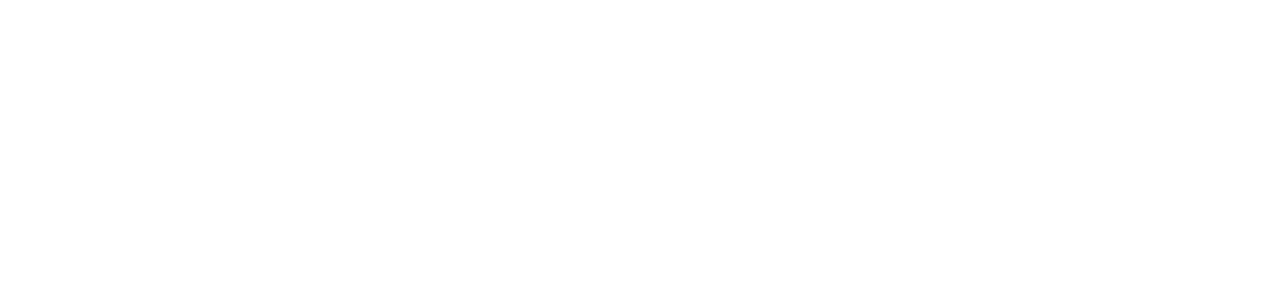
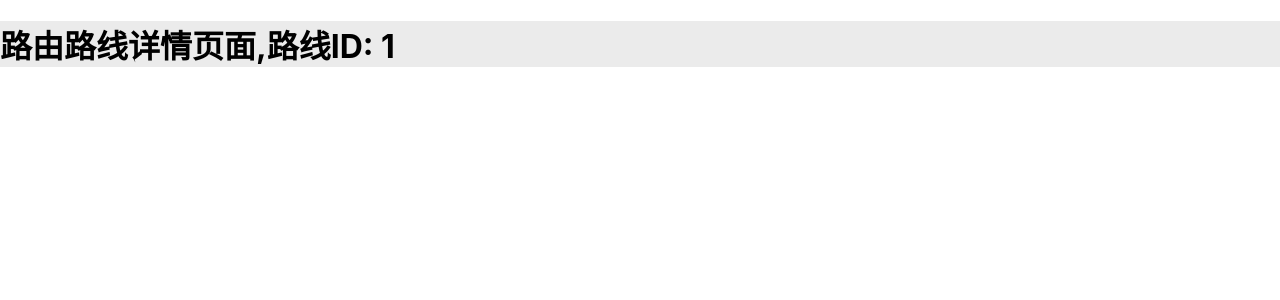
Before and after one commit to PaceMak1rOne/Tslyuw, a React (Create React App) app: page /detail/1 in a window 1280 px wide. Shown: the top 300 px of the page. Built offline with nearby package versions, Linux system fonts and the light colour scheme; the HTML template or start-up script is replaced by a standard one.

Commit message:
6-5 路由传值写入详情页面

```diff
--- a/src/App.tsx
+++ b/src/App.tsx
@@ -1,13 +1,18 @@
 import styles from './App.module.css';
 // import {Home} from './pages/index'
 import { BrowserRouter,Route,Switch } from "react-router-dom";
-import {HomePages} from './pages'
+import {HomePages,Register,SignIn,DetailPage} from './pages'
 function App() {
   return (
     <div className={styles.App}>
     <BrowserRouter>
   <Switch>
+    {/* 首页 */}
   <Route exact path="/" component={HomePages}/>
+  <Route path="/signIn" component={SignIn} />
+  <Route path="/register" component={Register} />
+  <Route path="/detail/:touristRouteId" component={DetailPage}/>
+  <Route render={()=> <h1> 404 Not Found 去找 PaceMak1r 了</h1> }/>
   </Switch>
     </BrowserRouter>
     </div>
--- /dev/null
+++ b/src/pages/detail/DetailPage.tsx
@@ -0,0 +1,13 @@
+import React from 'react';
+import { RouteComponentProps } from 'react-router-dom'
+
+interface MatchParams {
+  touristRouteId:string
+}
+export const DetailPage: React.FC<RouteComponentProps<MatchParams>>= (props) => {
+  return (
+    <div>
+      <h1>路由路线详情页面,路线ID: {props.match.params.touristRouteId}</h1>
+    </div>
+  )
+};
--- /dev/null
+++ b/src/pages/detail/index.ts
@@ -0,0 +1 @@
+export * from './DetailPage'
--- a/src/pages/index.ts
+++ b/src/pages/index.ts
@@ -1 +1,4 @@
 export * from './home'
+export * from './register'
+export * from './signIn'
+export * from './detail'
--- /dev/null
+++ b/src/pages/register/Register.tsx
@@ -0,0 +1,9 @@
+import React from 'react';
+
+export const Register: React.FC = () => {
+  return (
+    <div>
+      注册组件
+    </div>
+  )
+};
--- /dev/null
+++ b/src/pages/register/index.ts
@@ -0,0 +1 @@
+export * from './Register'
--- /dev/null
+++ b/src/pages/signIn/SignIn.tsx
@@ -0,0 +1,10 @@
+import React from 'react';
+
+export const SignIn: React.FC = (props) => {
+  console.log(props)
+  return (
+    <div>
+      signin组件
+    </div>
+  )
+};
--- /dev/null
+++ b/src/pages/signIn/index.ts
@@ -0,0 +1 @@
+export * from './SignIn'
```
Also changed, not shown: src/pages/detail/Detail.moudle.css (added), src/pages/register/Register.module.css (added), src/pages/signIn/SignIn.module.css (added).
